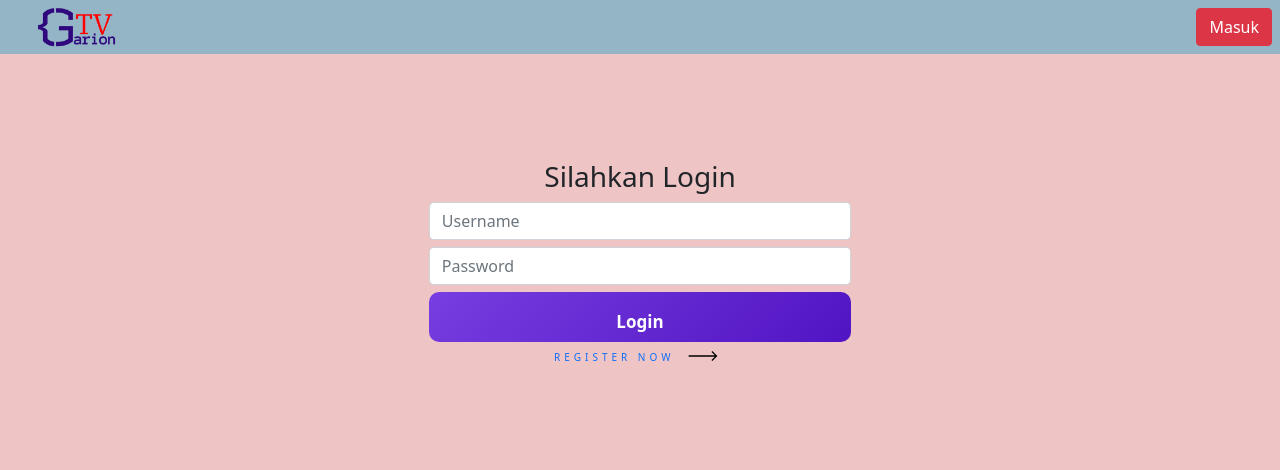
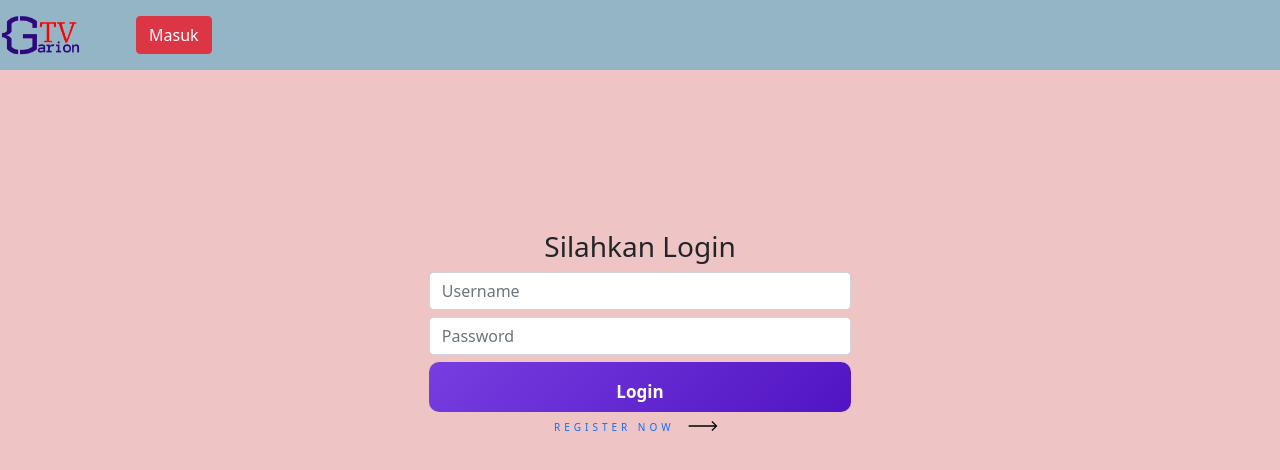
Before and after one commit to Great-Garion/project-react, a React (Create React App) app: page /login in a window 1280 px wide. Shown: the top 470 px of the page. Built offline with nearby package versions, Linux system fonts and the light colour scheme; no server answers.

Commit message:
perubahan card movie dan navbar

```diff
--- a/src/App.js
+++ b/src/App.js
@@ -10,7 +10,7 @@ import {
   Redirect,
 } from "react-router-dom";
 import "bootstrap/dist/css/bootstrap.min.css";
-import { Container, Navbar, Nav, Button } from "react-bootstrap";
+import { Container, Navbar, Nav, Button, NavLink } from "react-bootstrap";
 import Login from "./Components/Login";
 import Alihan from "./Components/Alihan";
 import { useContext } from "react";
@@ -18,7 +18,7 @@ import { UserContext } from "./Context/UserProvider";
 import SeriesDetail from "./Components/SeriesDetail";
 import MovieeDetail from "./Components/MovieeDetail";
 import Home from "./Components/Home";
-import Logo from "./logo.png"
+import Logo from "./logo.png";
 function App() {
   let { isLogin, setIsLogin } = useContext(UserContext);
   console.log(isLogin);
@@ -29,36 +29,147 @@ function App() {
   }
   return (
     <Router>
-      <Navbar
+      <Navbar expand="lg" style={{ backgroundColor: "#93B5C6" }}>
+          <Navbar.Brand className="logo">
+            <img src={Logo} style={{ width: "5rem" }} />
+          </Navbar.Brand>
+          <Navbar.Toggle aria-controls="basic-navbar-nav" />
+          <Navbar.Collapse id="basic-navbar-nav">
+            <Nav className="me-auto">
+              <Nav.Link>
+                {isLogin ? (
+                  <Link
+                    to="/Movie"
+                    className="fs-4"
+                    style={{
+                      textDecoration: "none",
+                      color: "blue",
+                      padding: "200px",
+                    }}
+                  >
+                    Movie
+                  </Link>
+                ) : (
+                  <></>
+                )}
+              </Nav.Link>
+              <Nav.Link>
+                {isLogin ? (
+                  <Link
+                    to="/Series"
+                    className="fs-4"
+                    style={{
+                      textDecoration: "none",
+                      color: "blue",
+                      padding: "200px",
+                    }}
+                  >
+                    Series
+                  </Link>
+                ) : (
+                  <></>
+                )}
+              </Nav.Link>
+              <Nav.Link>
+                <Button variant="danger">
+                  {isLogin ? (
+                    <Button
+                      variant="danger"
+                      className="justify-content-end"
+                      style={{ width: "100%" }}
+                      onClick={LogOut}
+                    >
+                      Keluar
+                    </Button>
+                  ) : (
+                    <Link
+                      to="/login"
+                      style={{ textDecoration: "none", color: "white" }}
+                    >
+                      Masuk
+                    </Link>
+                  )}
+                </Button>
+              </Nav.Link>
+            </Nav>
+          </Navbar.Collapse>
+      </Navbar>
+
+      {/* <Navbar
         fixed="top"
-        style={{ padding: "0px", backgroundColor: "#93B5C6"}}
+        style={{ padding: "0px", backgroundColor: "#93B5C6" }}
       >
         <Container>
-          <Navbar.Brand className="logo"><img src={Logo} style={{width: "5rem"}}/></Navbar.Brand>
-          <Nav className= "justify-content-center" style ={{width: "100%"}}>
+          <Navbar.Brand className="logo">
+            <img src={Logo} style={{ width: "5rem" }} />
+          </Navbar.Brand>
+          <Nav className="justify-content-center" style={{ width: "100%" }}>
             <Nav.Link>
-              {isLogin ? <Link to="/Movie" className="fs-4" style={{textDecoration:"none", color: "blue", padding: "200px"}}>Movie</Link> : <></>}
+              {isLogin ? (
+                <Link
+                  to="/Movie"
+                  className="fs-4"
+                  style={{
+                    textDecoration: "none",
+                    color: "blue",
+                    padding: "200px",
+                  }}
+                >
+                  Movie
+                </Link>
+              ) : (
+                <></>
+              )}
             </Nav.Link>
 
             <Nav.Link>
-              {isLogin ? <Link to="/Series" className="fs-4" style={{textDecoration:"none", color: "blue", padding: "200px"}}>Series</Link> : <></>}
+              {isLogin ? (
+                <Link
+                  to="/Series"
+                  className="fs-4"
+                  style={{
+                    textDecoration: "none",
+                    color: "blue",
+                    padding: "200px",
+                  }}
+                >
+                  Series
+                </Link>
+              ) : (
+                <></>
+              )}
             </Nav.Link>
           </Nav>
         </Container>
-        <Nav>
-        {/* <Nav.Link><Button variant= "dark">
+        <Nav> */}
+      {/* <Nav.Link><Button variant= "dark">
               {isLogin ?  : <Link  to="/Register" style={{textDecoration:"none"}}>Register</Link>}</Button>
             </Nav.Link> */}
 
-            <Nav.Link> <Button variant= "danger">
+      {/* <Nav.Link>
+            {" "}
+            <Button variant="danger">
               {isLogin ? (
-                <Button  variant= "danger" className= "justify-content-end" style={{width: "100%"}} onClick={LogOut}>Keluar</Button>
+                <Button
+                  variant="danger"
+                  className="justify-content-end"
+                  style={{ width: "100%" }}
+                  onClick={LogOut}
+                >
+                  Keluar
+                </Button>
               ) : (
-                <Link to="/login" style={{textDecoration:"none", color: "white"}}>Masuk</Link>
-              )}</Button>
-            </Nav.Link>
+                <Link
+                  to="/login"
+                  style={{ textDecoration: "none", color: "white" }}
+                >
+                  Masuk
+                </Link>
+              )}
+            </Button>
+          </Nav.Link>
         </Nav>
-      </Navbar>
+      </Navbar> */}
 
       <Switch>
         <Route exact path="/">
@@ -76,7 +187,7 @@ function App() {
         </Route>
 
         <Route path="/movie-detail/:id">
-         <MovieeDetail />
+          <MovieeDetail />
         </Route>
 
         <Route path="/series">
--- a/src/Components/Home.js
+++ b/src/Components/Home.js
@@ -25,7 +25,7 @@ function Home() {
   }, []);
   return (
     <div>
-      <h2>Selamat Datang</h2>
+      {/* <h2>Selamat Datang</h2> */}
       <div
         id="carouselExampleSlidesOnly"
         className="carousel slide"
--- a/src/Components/Movie.js
+++ b/src/Components/Movie.js
@@ -54,7 +54,10 @@ function Movie() {
                           width: "254px",
                         }}
                       >
-                        <Card.Title>
+                        <Card.Title style={{
+                          height: "50px",
+                          overflow: "hidden"
+                        }}>
                           <b>{item.title}</b>
                         </Card.Title>
                         <Card.Text>{item.release_date}</Card.Text>
--- a/src/Components/Series.js
+++ b/src/Components/Series.js
@@ -49,7 +49,10 @@ function Series() {
                           height: "11rem",
                         }}
                       >
-                        <Card.Title>
+                        <Card.Title  style={{
+                          height: "50px",
+                          overflow: "hidden"
+                        }}>
                           <b>{item.name}</b>
                         </Card.Title>
                         <Card.Text>{item.first_air_date}</Card.Text>
```
